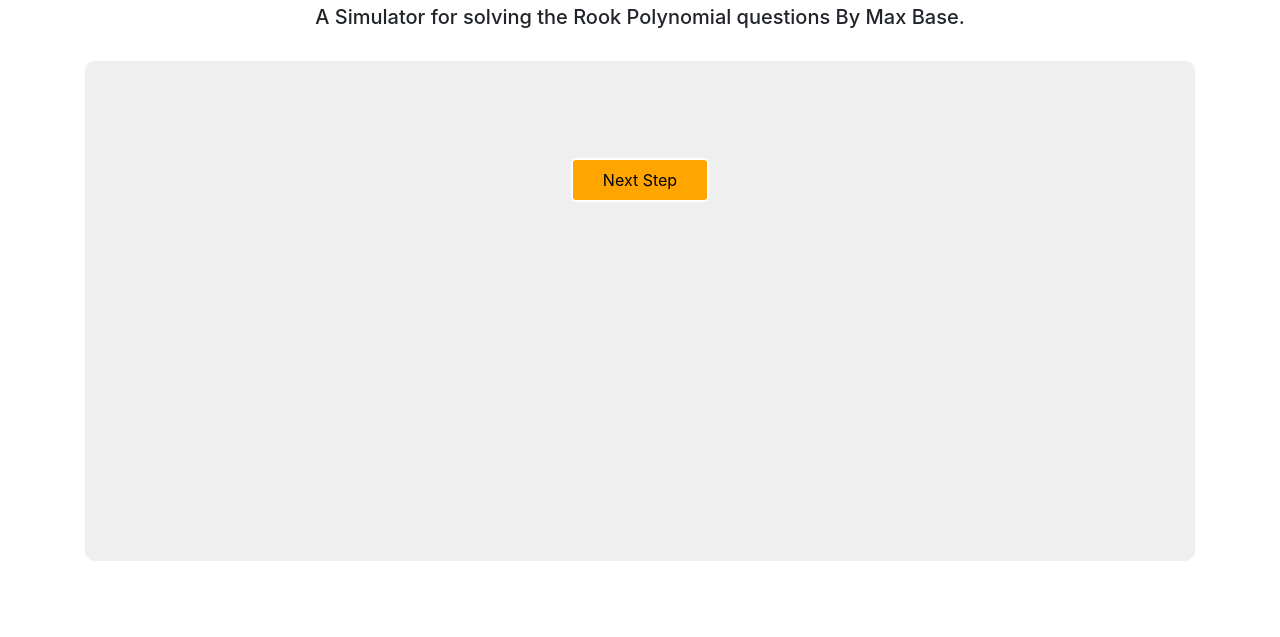
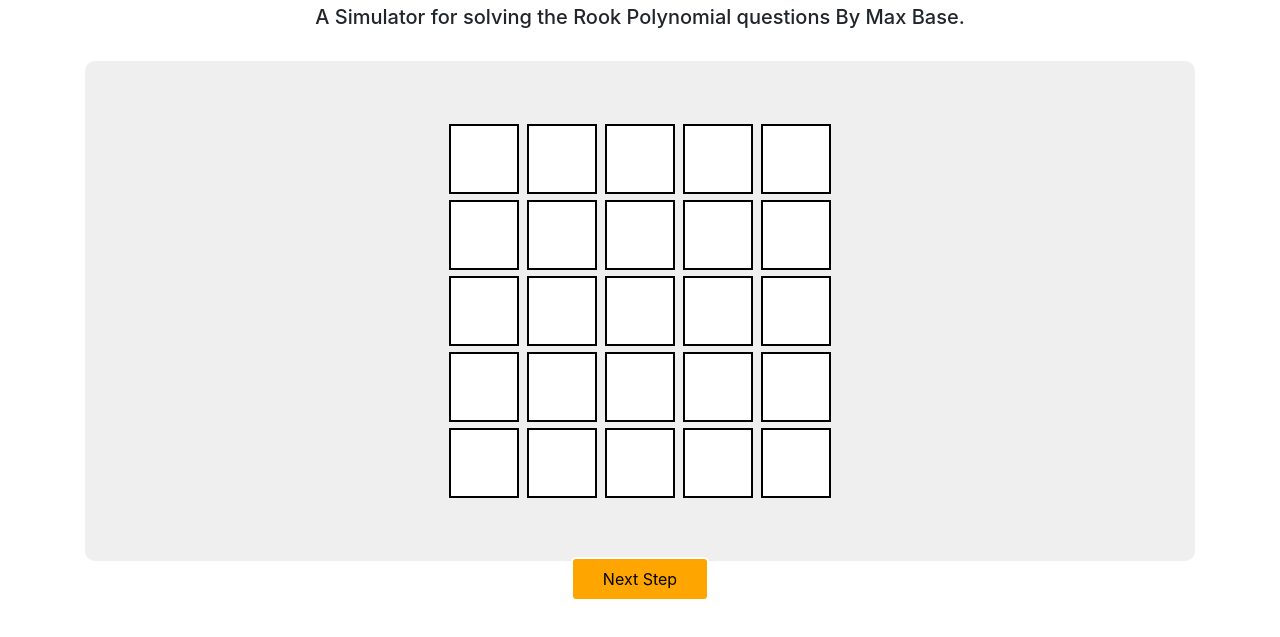
Before and after one commit to BaseMax/RookPolynomial, a plain HTML site: page index.html in a window 1280 px wide. Both pictures are taken after a click on the button "Next Step". Shown: the part 75-712 px from the top of the page. Drawn offline with nearby package versions, Linux system fonts and the light colour scheme.

Commit message:
Update style.css

```diff
--- a/style.css
+++ b/style.css
@@ -8,8 +8,12 @@
 * @Repository : https://github.com/BaseMax/RookPolynomial
 *
 **/
+* {
+	padding: 0px;
+	margin: 0px;
+}
 body {
-
+	display: ltr;
 }
 .section {
 	width: 100%;
@@ -18,6 +22,10 @@ body {
 	border-radius: 10px;
 	text-align: center;
 	padding: 25px;
+	display: none;
+}
+.section.active {
+	display: block;
 }
 .section .title {
 	font-size: 20px;
@@ -35,3 +43,34 @@ body {
 	padding-left: 30px;
 	padding-right: 30px;
 }
+.board {
+	background-color: transparent;
+	width: 400px;
+	height: auto;
+	max-width: 100%;
+	padding-top: 14px;
+	padding-bottom: 5px;
+	margin: auto;
+}
+.board .row {
+	width: 100%;
+	height: auto;
+	display: inline-block;
+}
+.board .column {
+	display: inline-block;
+	width: 70px;
+	height: 70px;
+	background-color: white;
+	border: 2px solid black;
+	cursor: pointer;
+	margin-left: 4px;
+	margin-right: 4px;
+}
+.board .column.disable {
+	background-color: black;
+}
+.board .column.rook {
+	background-image: url("icon.jpg");
+	background-size: 100%;
+}
```
